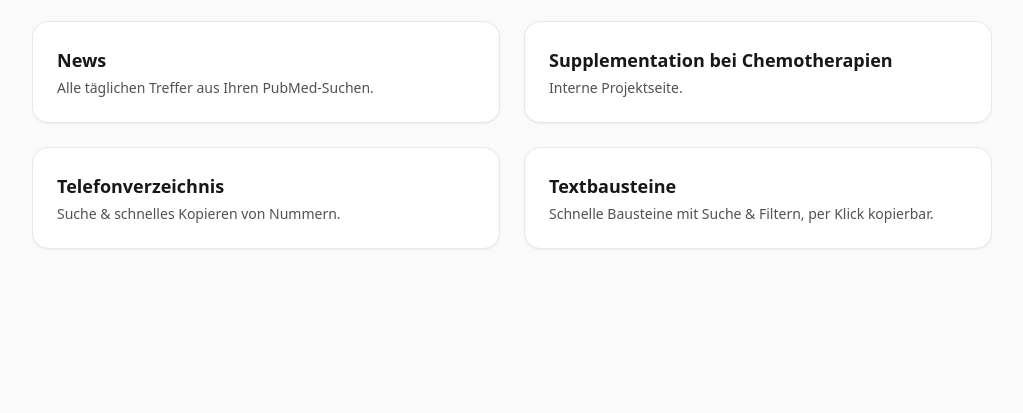
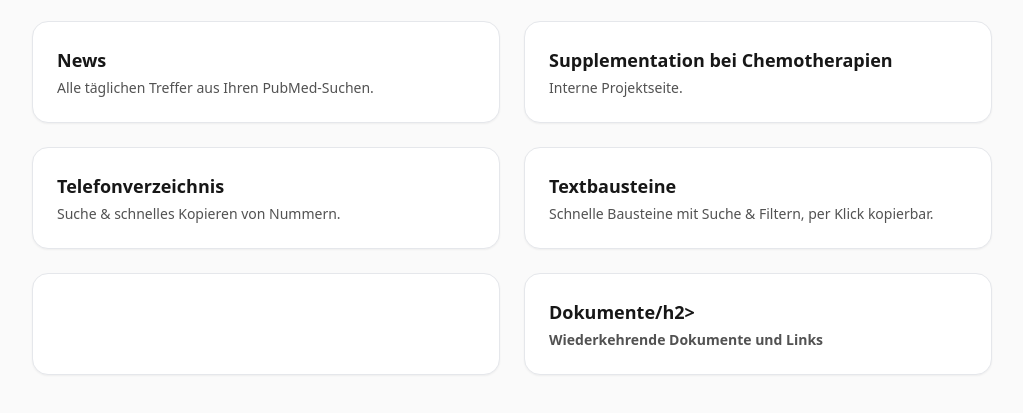
Before and after one commit to stratjan/oncology-digest, a plain HTML site: page site/index.html in a window 1280 px wide. Shown: the part 87-500 px from the top of the page, without its empty margins (128-1151 px from the left). Drawn offline with nearby package versions, Linux system fonts and the light colour scheme.

Commit message:
Update index.html

```diff
--- a/site/index.html
+++ b/site/index.html
@@ -45,6 +45,12 @@
   <p class="text-sm text-neutral-600 mt-1">Schnelle Bausteine mit Suche & Filtern, per Klick kopierbar.</p>
 </a>
 
+              <!-- Dokumente -->
+      <a href="/Dokumente/" class="block bg-white border rounded-2xl p-6 shadow-sm hover:shadow-md transition">
+  <h2 class="text-lg font-semibold">Dokumente/h2>
+  <p class="text-sm text-neutral-600 mt-1">Wiederkehrende Dokumente und Links</p>
+</a>
+
 
       <!-- Optional: VTE-Kachel (nur aktivieren, wenn /vte/ existiert)
       <a href="/vte/" class="block bg-white border rounded-2xl p-6 shadow-sm hover:shadow-md transition">
```
